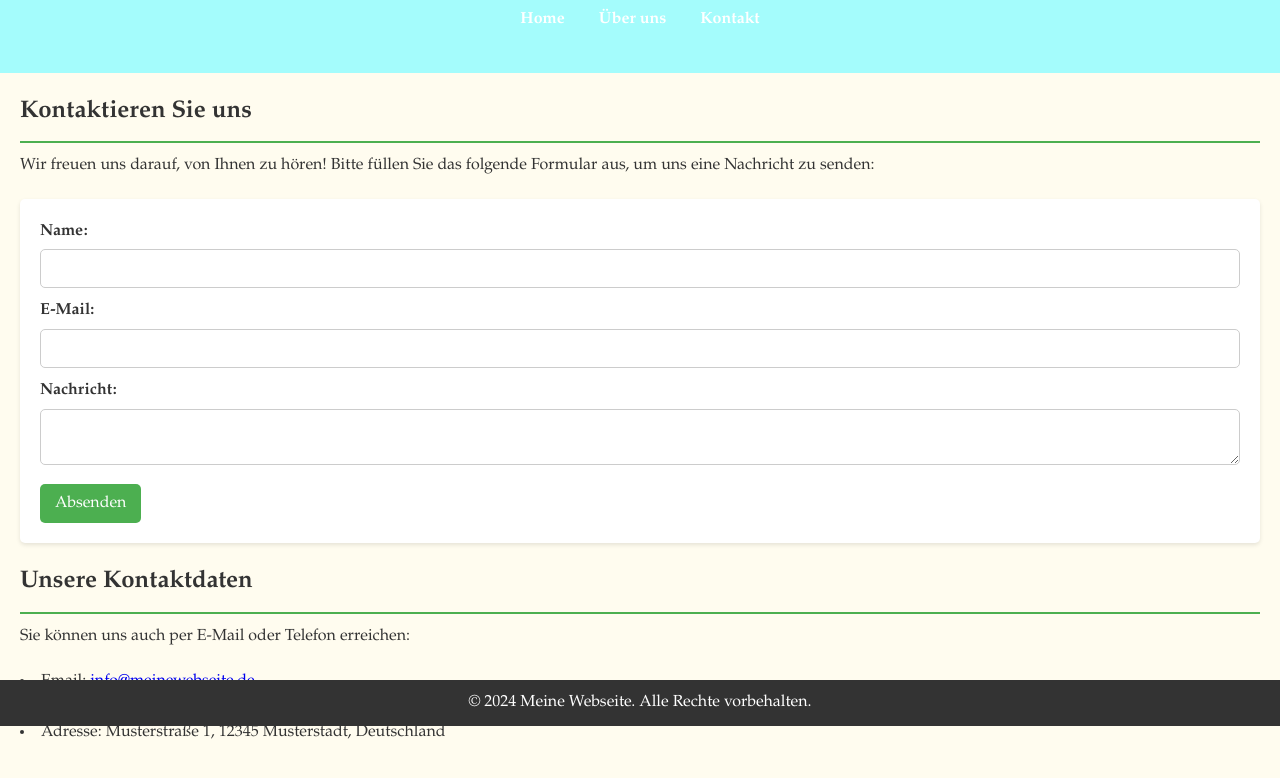
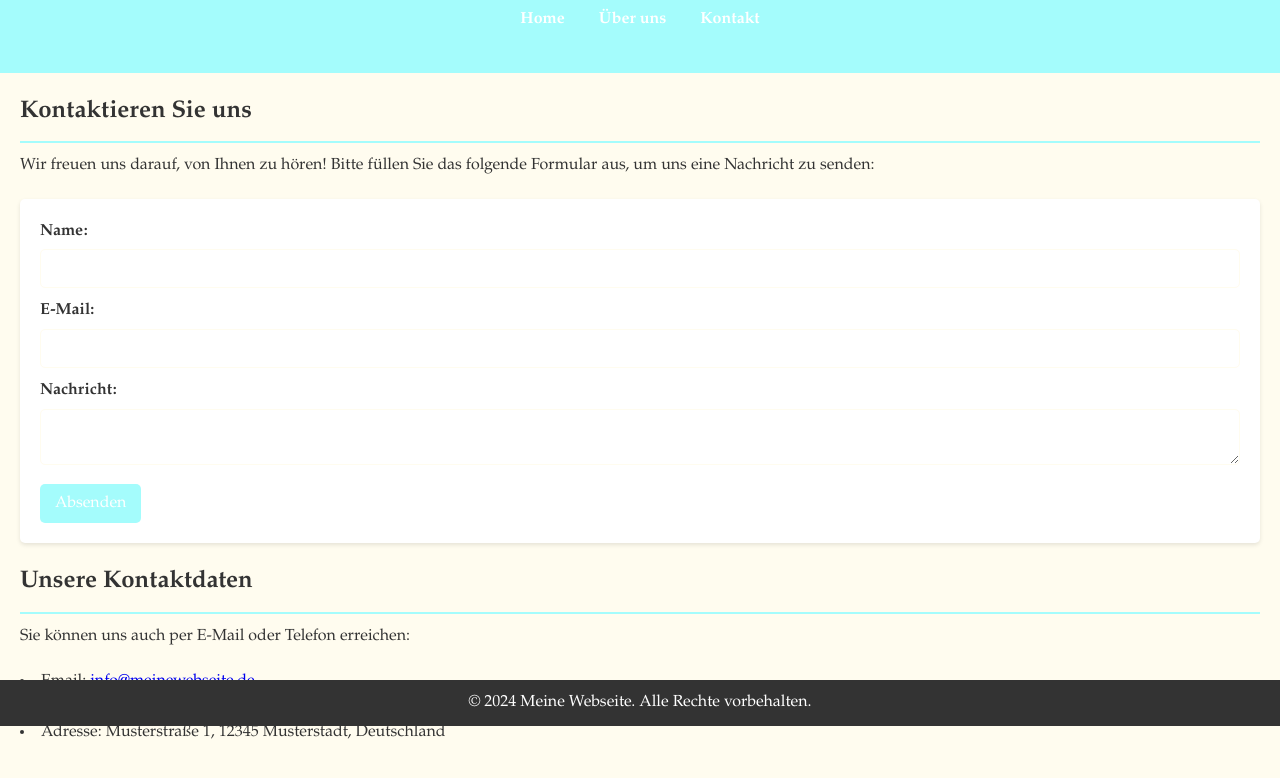
Before and after one commit to nikitaskostas/bearpapers, a plain HTML site: page contact.html in a window 1280 px wide. Shown: the part 74-852 px from the top of the page. Drawn offline with Linux system fonts and the light colour scheme.

Commit message:
Modify styles.css

```diff
--- a/styles.css
+++ b/styles.css
@@ -52,7 +52,7 @@ section {
 }
 
 h2 {
-    border-bottom: 2px solid #4CAF50;
+    border-bottom: 2px solid #a4fcfc;
     padding-bottom: 10px;
     margin-bottom: 10px;
 }
@@ -82,12 +82,12 @@ form input, form textarea {
     width: 100%;
     padding: 10px;
     margin-bottom: 10px;
-    border: 1px solid #ccc;
+    border: 1px solid #fffcef;
     border-radius: 5px;
 }
 
 form button {
-    background-color: #4CAF50;
+    background-color: #a4fcfc;
     color: #fff;
     padding: 10px 15px;
     border: none;
@@ -97,7 +97,7 @@ form button {
 }
 
 form button:hover {
-    background-color: #45a049;
+    background-color: #a4fcfc;
 }
 
 footer {
```
